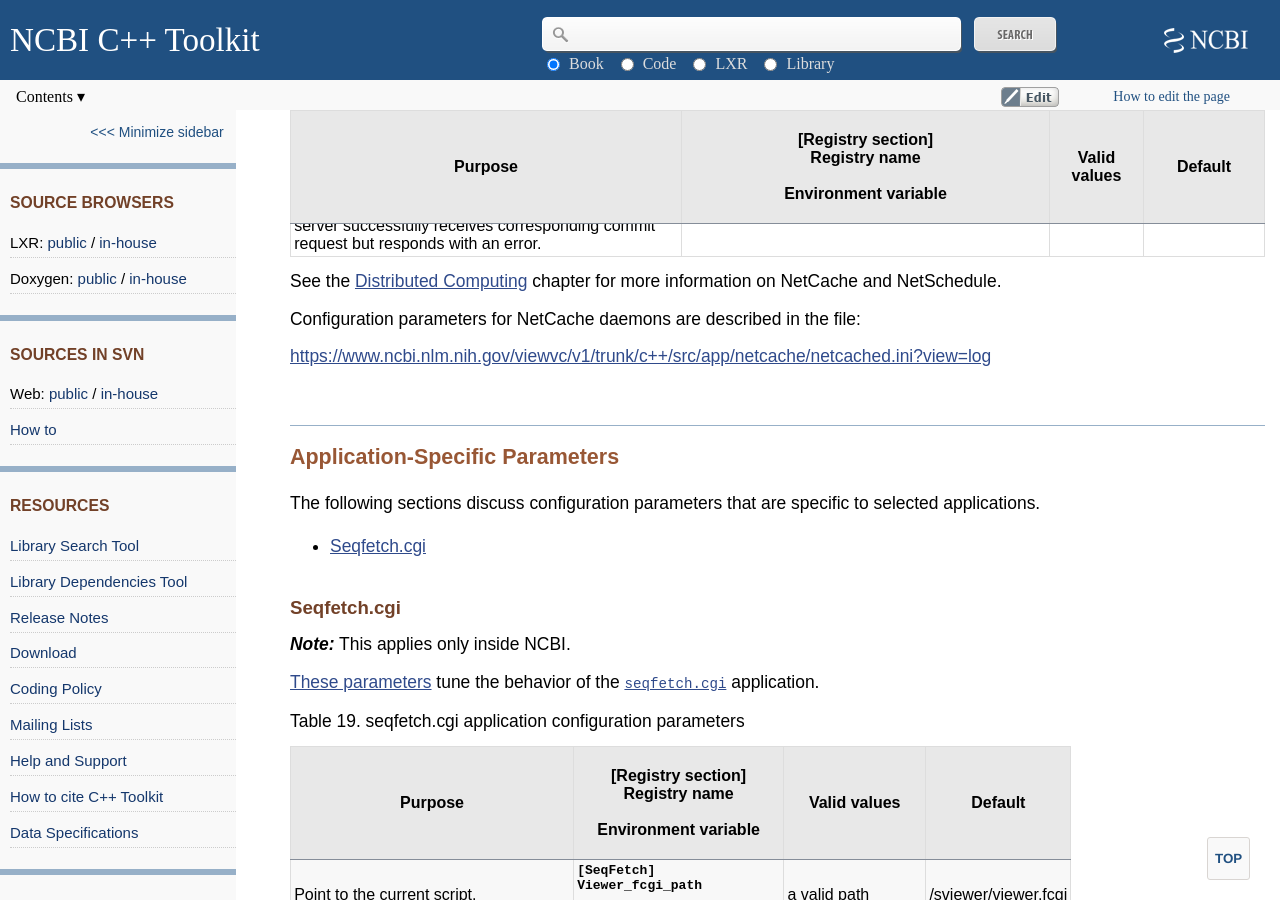
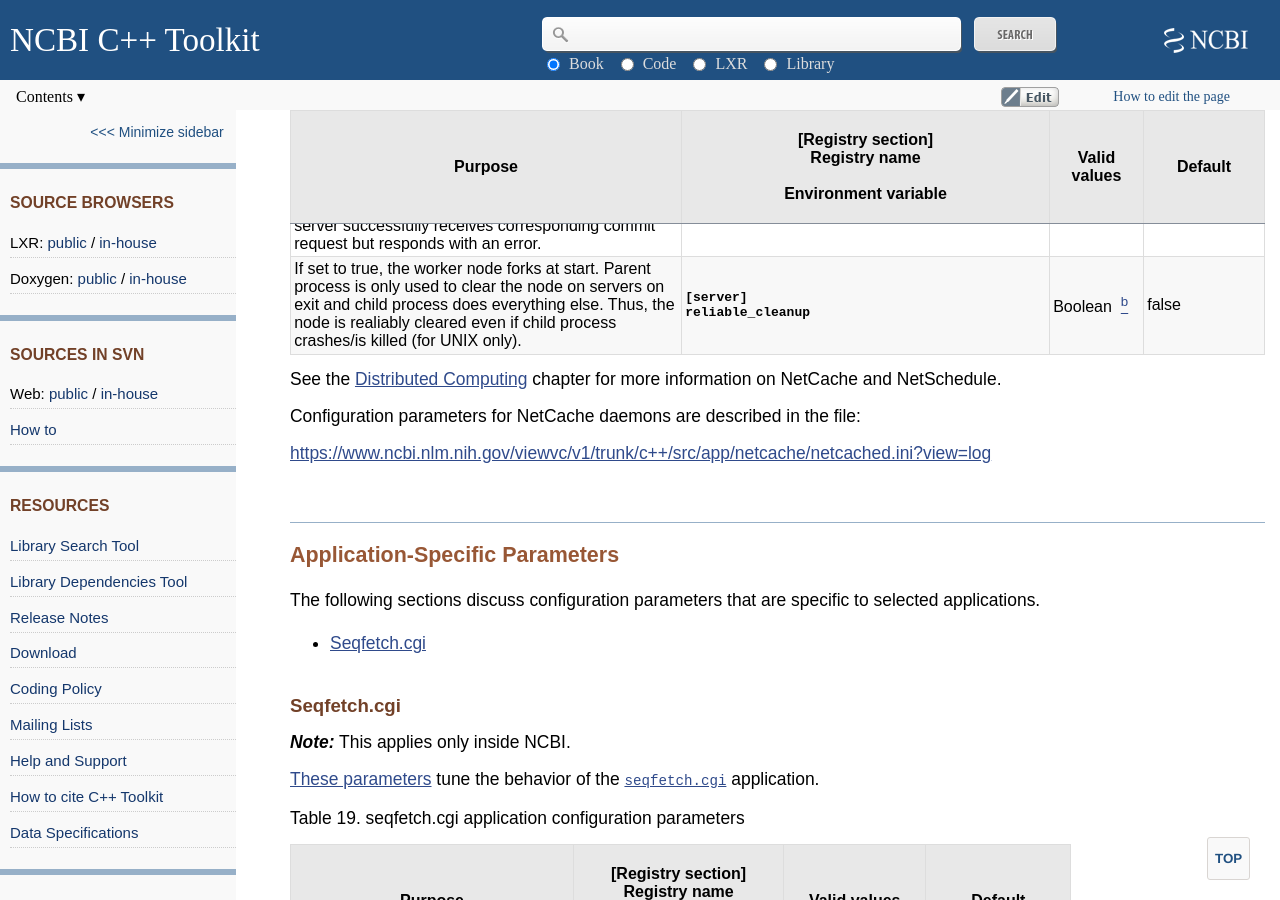
Before and after one commit to ncbi/cxx-toolkit, a Jekyll site: the page built from pages/ch_libconfig.md, in a window 1280 px wide and 900 px high, scrolled down 50922 px. Built offline with Jekyll 4.4.1, drawn with Linux system fonts in a browser that asks for light colours.

Commit message:
And one more WN parameter. JIRA CXX-12144
* [server] reliable_cleanup.

```diff
--- a/pages/ch_libconfig.md
+++ b/pages/ch_libconfig.md
@@ -1138,6 +1138,7 @@
 | Sets the maximum number of jobs with the same client IP address running in parallel. While this limit is being reached for a client IP address, the worker node immediately returns all new jobs with the same client IP address back to the queue also blacklisting them. Blacklisted jobs will not be given again to the same worker node for some time (server configured). | **`[server]`**<br/>**`max_jobs_per_client_ip`** | unsigned | 0 - unlimited |
 | Sets the maximum number of jobs with the same session ID running in parallel. While this limit is being reached for a session ID, the worker node immediately returns all new jobs with the same session ID back to the queue also blacklisting them. Blacklisted jobs will not be given again to the same worker node for some time (server configured). | **`[server]`**<br/>**`max_jobs_per_session_id`** | unsigned | 0 - unlimited |
 | Specifies how often (in seconds) the worker node retries to commit a job after communication errors. The worker node gives up retrying either after it takes more than queue timeout (server configured) or if server successfully receives corresponding commit request but responds with an error. | **`[server]`**<br/>**`commit_job_interval`** | unsigned > 0 | 2 |
+| If set to true, the worker node forks at start. Parent process is only used to clear the node on servers on exit and child process does everything else. Thus, the node is realiably cleared even if child process crashes/is killed (for UNIX only). | **`[server]`**<br/>**`reliable_cleanup`** | Boolean  [<sup>b</sup>](#ch_libconfig.TF.16) | false |
 
 <div class="table-scroll"></div>
 
```
